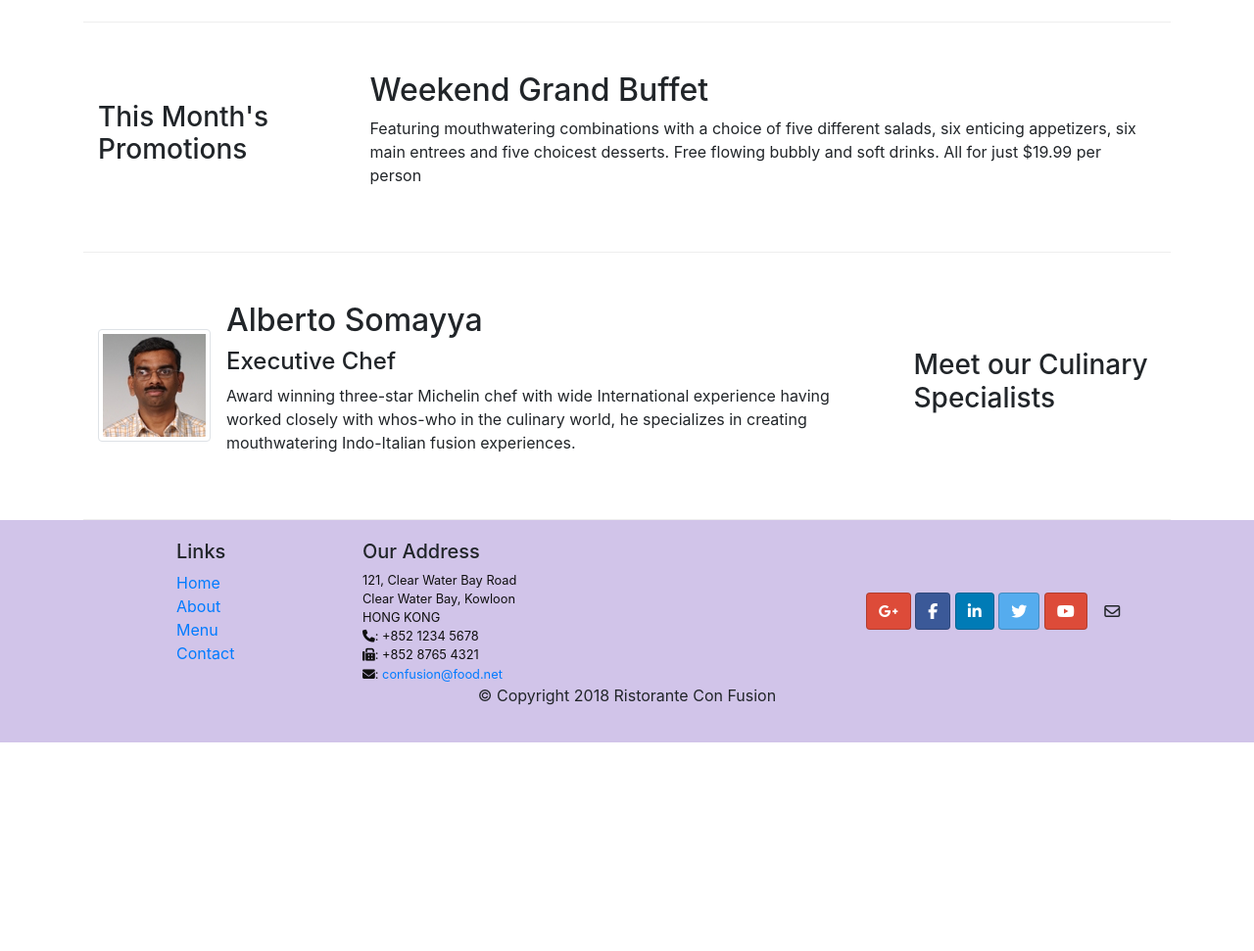
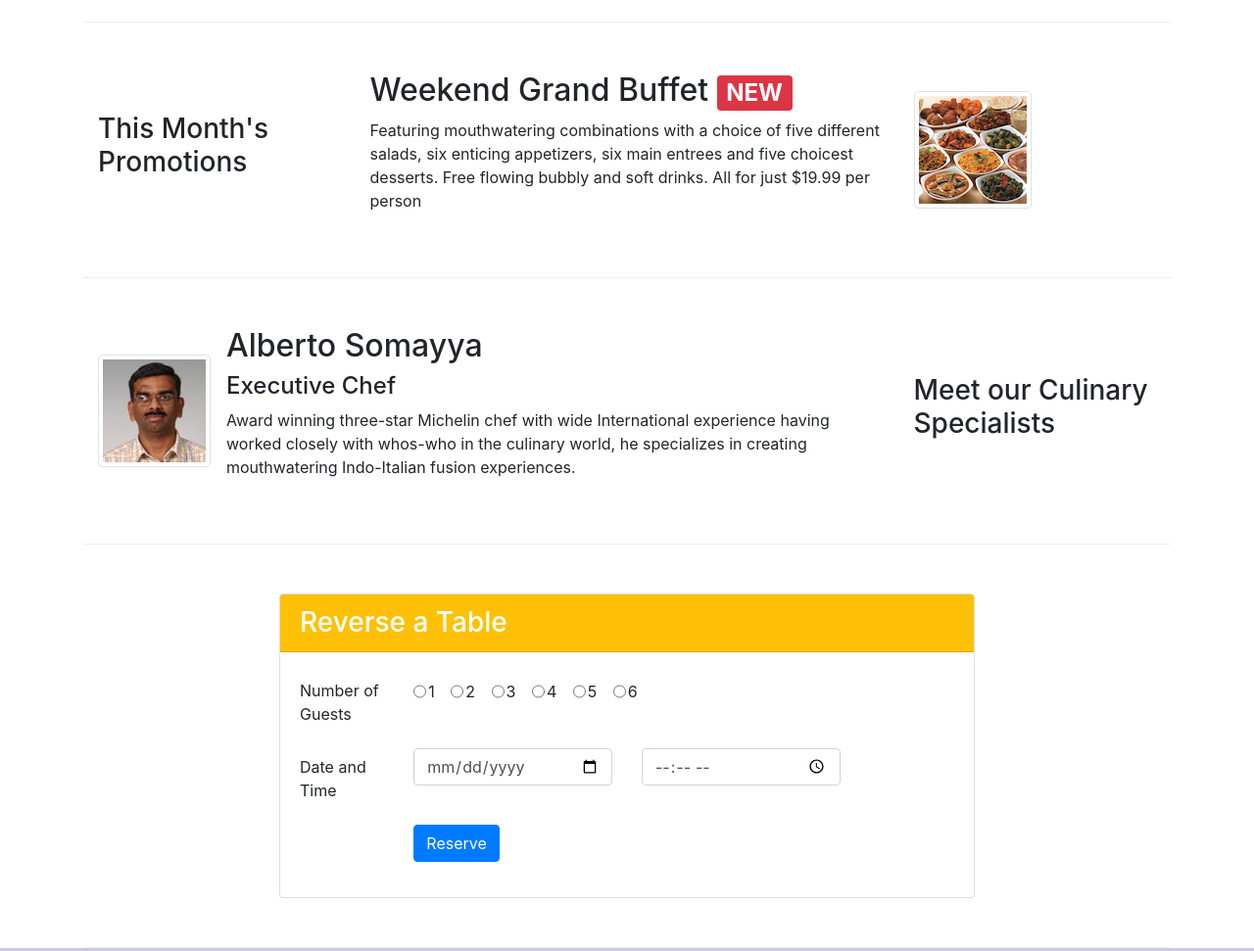
Before and after one commit to quangpao/bootstrap-4-confusion, a plain HTML site: page index.html in a window 1280 px wide. Shown: the part 580-1551 px from the top of the page at 98% size. Before the commit the page ends 1338 px from the top, so only its background shows below. Drawn offline with nearby package versions, Linux system fonts and the light colour scheme.

Commit message:
Lab02 all task commit

```diff
--- a/index.html
+++ b/index.html
@@ -49,7 +49,9 @@
                 </div>
                 <div class="col-12 col-sm align-self-center">
                     <img src="./img/logo.png" alt="logo" class="img-fluid">
+                    <a href="#reserve-form" class="offset-sm-2 btn btn-warning">Reserve Table</a>
                 </div>
+
             </div>
         </div>
     </header>
@@ -80,8 +82,12 @@
                 <h3>This Month's Promotions</h3>
             </div>
             <div class="col col-sm col-md">
-                <h2>Weekend Grand Buffet</h2>
-                <p>Featuring mouthwatering combinations with a choice of five different salads, six enticing appetizers, six main entrees and five choicest desserts. Free flowing bubbly and soft drinks. All for just $19.99 per person </p>
+                <h2>Weekend Grand Buffet
+                    <span class="badge badge-danger">NEW</span></h2>
+                <p class="d-none d-sm-block">Featuring mouthwatering combinations with a choice of five different salads, six enticing appetizers, six main entrees and five choicest desserts. Free flowing bubbly and soft drinks. All for just $19.99 per person </p>
+            </div>
+            <div class="col col-sm-3 col-m-2 mt-0">
+                <img src="./img/buffet.png" alt="Buffet" class="d-flex img-thumbnail align-self-center">
             </div>
         </div>
 
@@ -101,7 +107,75 @@
                 </div>
             </div>
         </div>
+
+        <div class="row row-content">
+            <div class="col-12 col-sm-8 offset-sm-2">
+                <div class="card">
+                    <h3 class="card-header text-white bg-warning">Reverse a Table</h3>
+                    <div class="card-body">
+                                <form id="reserve-form">
+                                    <div class="form-group row">
+                                <label for="numberOfGuests" class="col-md-2 col-form-label">Number of Guests</label>
+                                <div class="col-md-10">
+
+                                    <div class="form-check form-check-inline">
+
+                                        <input type="radio" value="1" class="form-control ratio-padding" id="numberOfGuests1" name="numberOfGuests">
+                                        <label for="numberOfGuests1" class="mt-2">1</label>
+                                    </div>
+
+                                    <div class="form-check form-check-inline">
+                                        <input type="radio" value="1" class="form-control ratio-padding" id="numberOfGuests2" name="numberOfGuests">
+                                        <label for="numberOfGuests2" class="mt-2">2</label>
+                                    </div>
+
+                                    <div class="form-check form-check-inline">
+                                        <input type="radio" value="1" class="form-control ratio-padding" id="numberOfGuests3" name="numberOfGuests">
+                                        <label for="numberOfGuests3" class="mt-2">3</label>
+                                    </div>
+
+                                    <div class="form-check form-check-inline">
+                                        <input type="radio" value="1" class="form-control ratio-padding" id="numberOfGuests4" name="numberOfGuests">
+                                        <label for="numberOfGuests4" class="mt-2">4</label>
+                                    </div>
+
+                                    <div class="form-check form-check-inline">
+                                        <input type="radio" value="1" class="form-control ratio-padding" id="numberOfGuests5" name="numberOfGuests">
+                                        <label for="numberOfGuests5" class="mt-2">5</label>
+                                    </div>
+
+                                    <div class="form-check form-check-inline">
+                                        <input type="radio" value="6" class="form-control ratio-padding" id="numberOfGuests6" name="numberOfGuests">
+                                        <label for="numberOfGuests6" class="mt-2">6</label>
+                                    </div>
+
+                                </div>
+                            </div>
+                            <div class="form-group row">
+                                <label for="date" class="col-md-2 col-form-label">Date and Time</label>
+                                <div class="col-md-4">
+                                    <input type="date" class="form-control" id="date" name="date" placeholder="Date">
+                                </div>
+                                <div class="col-md-4">
+                                    <input type="time" class="form-control" id="time" name="time" placeholder="Time">
+                                </div>
+
+                            </div>
+
+                            <div class="form-group row">
+                                <div class="offset-md-2 col-md-10">
+                                    <button type="submit" class="btn btn-primary">Reserve</button>
+                                </div>
+                            </div>
+                        </form>
+                    </div>
+                </div>
+            </div>
+        </div>
+
     </div>
+
+
 
     <footer class="footer">
         <div class="container">
--- a/style.css
+++ b/style.css
@@ -37,3 +37,7 @@
 .navbar-dark{
     background-color: #512DA8;
 }
+
+.ratio-padding {
+    margin-right: 2px;
+}
```
